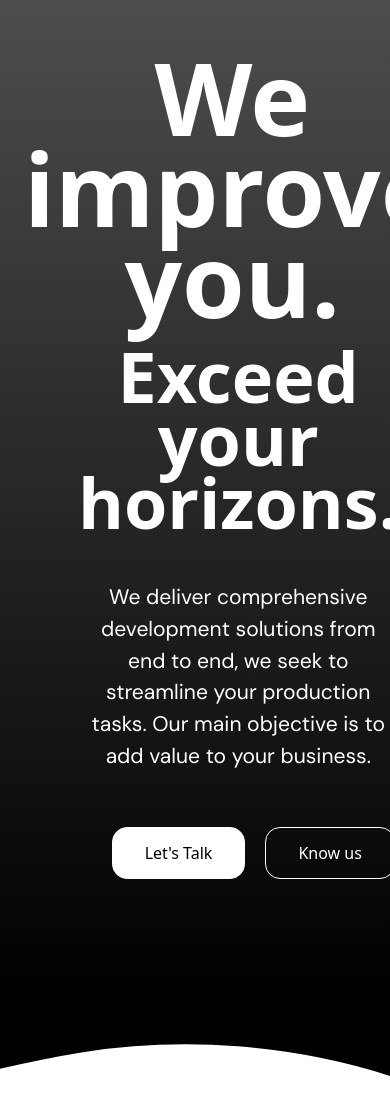
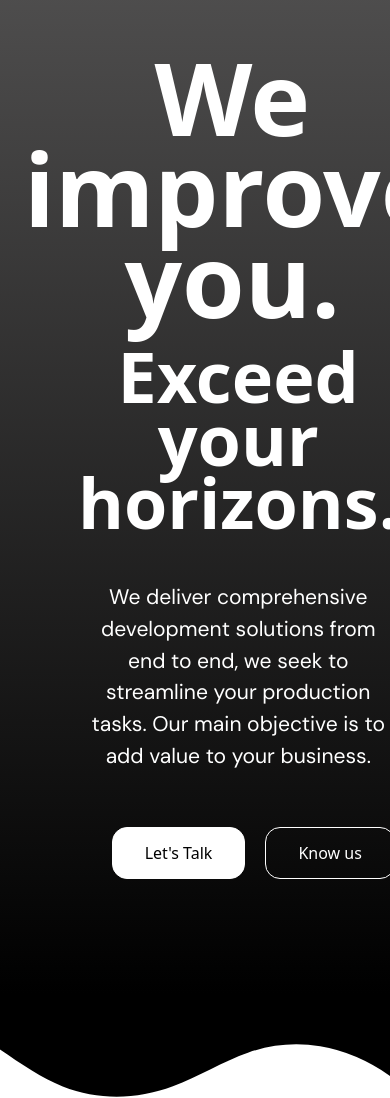
Before and after one commit to NewHorizonsSolutions/website, a Vue app: page / in a window 390 px wide. Shown: the part 160-1258 px from the top of the page. Built offline with nearby package versions, Linux system fonts and the light colour scheme.

Commit message:
Update HeroComponent.vue

```diff
--- a/src/components/HeroComponent.vue
+++ b/src/components/HeroComponent.vue
@@ -125,9 +125,6 @@ body {
     padding: 0.8em 2em !important;
   }
 
-  svg{
-    width: calc(295% + 1.5px) !important;
-  }
 }
 
 .hero-footer {
```
